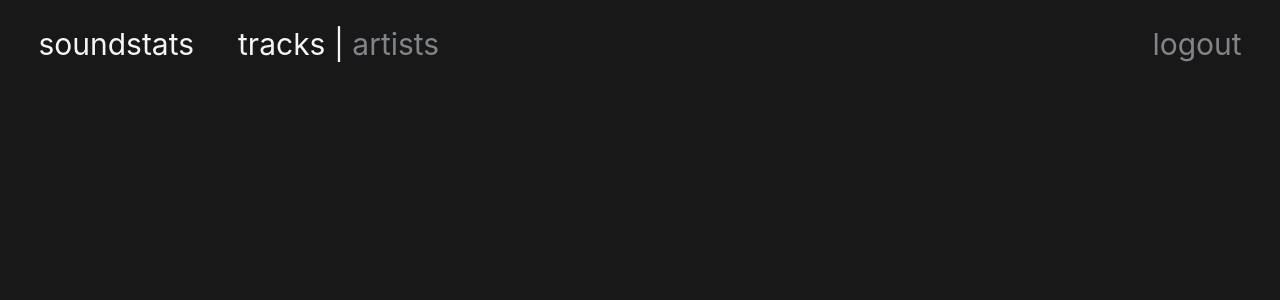
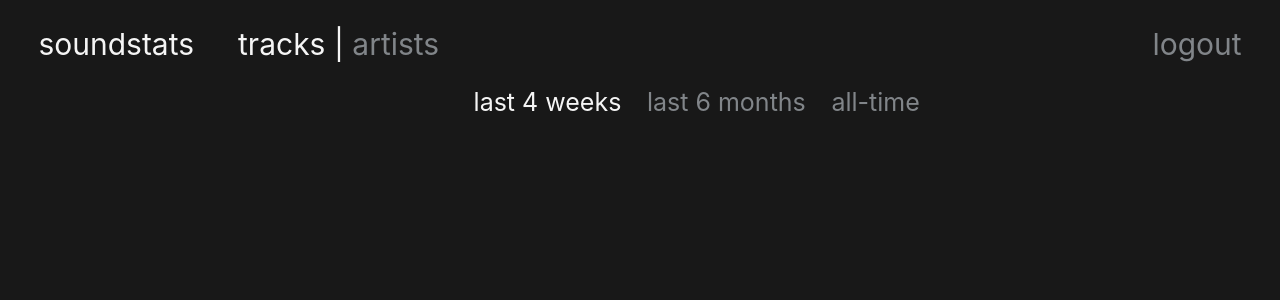
Before and after one commit to Irizaa/soundstats, a React (Create React App) app in the folder client/: page /results/tracks in a window 1280 px wide. Shown: the top 300 px of the page. Built offline with nearby package versions, Linux system fonts and the light colour scheme; no server answers; sample sign-in values are in the browser's storage.

Commit message:
add time-range selector for tracks & artists

```diff
--- /dev/null
+++ b/client/src/Components/RangeSelector/RangeSelector.css
@@ -0,0 +1,18 @@
+#medium_term, #long_term, #short_term {
+    color: #818589;
+    text-align: center;
+}
+#short_term {
+    margin-left: 34vw;
+}
+.navbar li {
+    margin-right: 2vw;
+    display: inline;
+    cursor: pointer;
+    font-size: 25px;
+}
+@media(max-width: 450px) {
+    #monitor-range-selector {
+        display: none;
+    }
+}
--- /dev/null
+++ b/client/src/Components/RangeSelector/RangeSelector.js
@@ -0,0 +1,37 @@
+import React from 'react'
+import './RangeSelector.css'
+import { useEffect} from 'react'
+
+
+const RangeSelector = () => {
+
+  const changeRange = (range) => {
+    window.location.href = `/results/${window.location.pathname.split('/')[2]}?time_range=${range}`
+  }
+  useEffect(() => {
+
+    const urlParams = new URLSearchParams(window.location.search)
+    let timeRange = urlParams.get('time_range')
+    if(urlParams.get('time_range') === null) timeRange = 'short_term'
+    document.getElementById(timeRange).style.color =  'whitesmoke'
+  }, [])
+
+  return (
+    <nav className = "navbar">
+        <ul id = "monitor-range-selector">
+          <li id = "short_term" onClick={() => {changeRange('short_term')}}>
+            last 4 weeks
+          </li>
+          <li id = "medium_term" onClick={() => {changeRange('medium_term')}}>
+            last 6 months
+          </li>
+          <li id = "long_term" onClick={() => {changeRange('long_term')}}>
+            all-time
+          </li>
+        </ul>
+    </nav>
+)
+}
+
+
+export default RangeSelector
--- /dev/null
+++ b/client/src/Components/RangeSelector/index.js
@@ -0,0 +1,2 @@
+import RangeSelector from "./RangeSelector";
+export default RangeSelector
--- a/client/src/Pages/Results/Pages/Artists/Artists.js
+++ b/client/src/Pages/Results/Pages/Artists/Artists.js
@@ -1,5 +1,6 @@
 import React from 'react'
 import Navbar from '../../../../Components/Navbar'
+import RangeSelector from '../../../../Components/RangeSelector'
 import { setAccessToken } from '../../../../Utils/Spotify'
 
 const Artists = () => {
@@ -7,6 +8,7 @@ const Artists = () => {
   return (
     <div className = "tracks-body">
       <Navbar/>
+      <RangeSelector/>
     </div>
   )
 }
--- a/client/src/Pages/Results/Pages/Tracks/Tracks.js
+++ b/client/src/Pages/Results/Pages/Tracks/Tracks.js
@@ -3,6 +3,7 @@ import React, { useEffect, useState } from 'react'
 import Navbar from '../../../../Components/Navbar'
 import { setAccessToken } from '../../../../Utils/Spotify'
 import { getTop } from '../../../../Utils/Spotify'
+import RangeSelector from '../../../../Components/RangeSelector/'
 
 const Tracks = () => {
   const [trackData, setTrackData] = useState(null)
@@ -34,7 +35,8 @@ const Tracks = () => {
 
     <div className = "tracks-body">
       <Navbar/>
-      <img src = {trackData?.items[0].album.images[1].url} alt = {trackData?.items[0].name}></img>
+      <RangeSelector/>
+      {/* <img src = {trackData?.items[0].album.images[1].url} alt = {trackData?.items[0].name}></img> */}
     </div>
   )
 }
--- a/client/src/Utils/Spotify.js
+++ b/client/src/Utils/Spotify.js
@@ -35,6 +35,7 @@ axios.defaults.baseURL = 'https://api.spotify.com/v1/'
 
 export const logOut = () => {
     localStorage.clear()
+    sessionStorage.clear()
     window.location.href = 'http://localhost:3000'
 }
 
```
